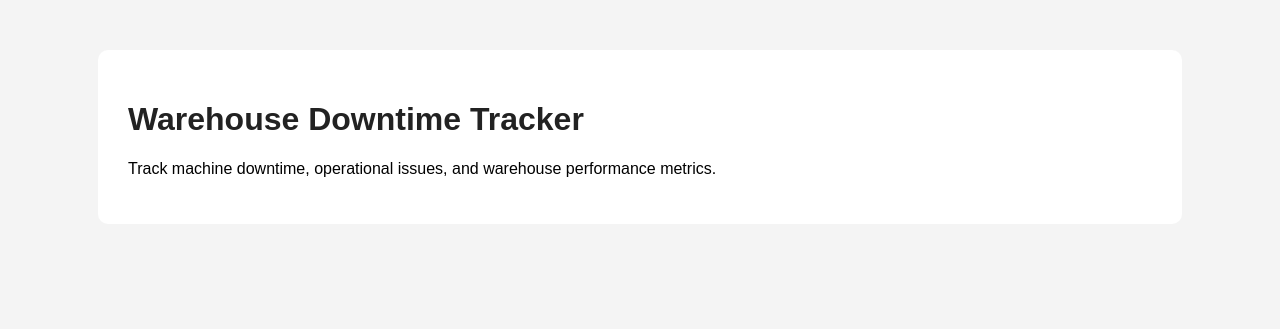
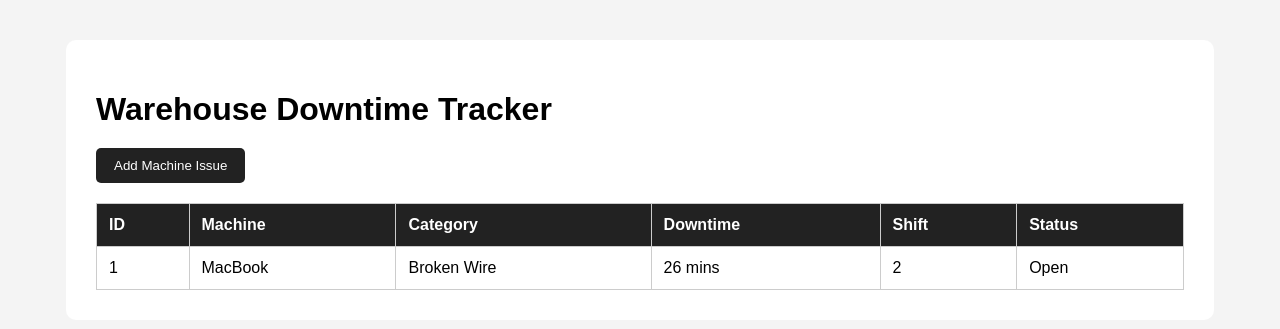
Before and after one commit to LuisBatrez/warehouse-downtime-tracker, a Flask app: page / in a window 1280 px wide. Shown: the top 329 px of the page. Run offline with Flask 3, Linux system fonts and the light colour scheme; data comes from the database, SQL or seed files in the repository; both versions use the stored data as it was after the commit.

Commit message:
Set up SQLite database and downtime model

```diff
--- a/app.py
+++ b/app.py
@@ -1,12 +1,77 @@
-from flask import Flask, render_template
+from flask import Flask, render_template, request, redirect
+from database import init_db
+import sqlite3
+
 
 app = Flask(__name__)
 
 
+def init_db():
+    conn = sqlite3.connect("database.db")
+    cursor = conn.cursor()
+
+    cursor.execute("""
+        CREATE TABLE IF NOT EXISTS issues (
+            id INTEGER PRIMARY KEY AUTOINCREMENT,
+            machine_name TEXT NOT NULL,
+            issue_category TEXT NOT NULL,
+            downtime_minutes INTEGER NOT NULL,
+            shift TEXT NOT NULL,
+            status TEXT NOT NULL
+        )
+    """)
+
+    conn.commit()
+    conn.close()
+
+
 @app.route("/")
 def home():
-    return render_template("index.html")
+    conn = sqlite3.connect("database.db")
+    cursor = conn.cursor()
+
+    cursor.execute("SELECT * FROM issues")
+    issues = cursor.fetchall()
+
+    conn.close()
+
+    return render_template("index.html", issues=issues)
+
+
+@app.route("/add", methods=["GET", "POST"])
+def add_issue():
+
+    if request.method == "POST":
+
+        machine_name = request.form["machine_name"]
+        issue_category = request.form["issue_category"]
+        downtime_minutes = request.form["downtime_minutes"]
+        shift = request.form["shift"]
+        status = request.form["status"]
+
+        conn = sqlite3.connect("database.db")
+        cursor = conn.cursor()
+
+        cursor.execute("""
+            INSERT INTO issues
+            (machine_name, issue_category, downtime_minutes, shift, status)
+            VALUES (?, ?, ?, ?, ?)
+        """, (
+            machine_name,
+            issue_category,
+            downtime_minutes,
+            shift,
+            status
+        ))
+
+        conn.commit()
+        conn.close()
+
+        return redirect("/")
+
+    return render_template("add_issue.html")
 
 
 if __name__ == "__main__":
+    init_db()
     app.run(debug=True)
--- /dev/null
+++ b/database.py
@@ -0,0 +1,28 @@
+import sqlite3
+
+DATABASE = "database.db"
+
+
+def get_db_connection():
+    conn = sqlite3.connect(DATABASE)
+    conn.row_factory = sqlite3.Row
+    return conn
+
+
+def init_db():
+    conn = get_db_connection()
+
+    conn.execute("""
+        CREATE TABLE IF NOT EXISTS downtime_reports (
+            id INTEGER PRIMARY KEY AUTOINCREMENT,
+            machine_name TEXT NOT NULL,
+            issue_category TEXT NOT NULL,
+            downtime_minutes INTEGER NOT NULL,
+            shift TEXT NOT NULL,
+            report_date TEXT NOT NULL,
+            status TEXT NOT NULL
+        )
+    """)
+
+    conn.commit()
+    conn.close()
--- a/static/style.css
+++ b/static/style.css
@@ -6,13 +6,56 @@ body {
 }
 
 .container {
-    width: 80%;
-    margin: 50px auto;
+    width: 85%;
+    margin: 40px auto;
     background: white;
     padding: 30px;
     border-radius: 10px;
 }
 
 h1 {
-    color: #222;
+    margin-bottom: 20px;
 }
+
+button {
+    background-color: #222;
+    color: white;
+    border: none;
+    padding: 10px 18px;
+    border-radius: 5px;
+    cursor: pointer;
+    margin-bottom: 20px;
+}
+
+button:hover {
+    background-color: #444;
+}
+
+table {
+    width: 100%;
+    border-collapse: collapse;
+}
+
+table, th, td {
+    border: 1px solid #ccc;
+}
+
+th {
+    background-color: #222;
+    color: white;
+}
+
+th, td {
+    padding: 12px;
+    text-align: left;
+}
+
+form {
+    display: flex;
+    flex-direction: column;
+}
+
+input, select {
+    padding: 10px;
+    margin-bottom: 15px;
+}
--- a/templates/index.html
+++ b/templates/index.html
@@ -10,12 +10,39 @@
 <body>
 
     <div class="container">
+
         <h1>Warehouse Downtime Tracker</h1>
 
-        <p>
-            Track machine downtime, operational issues,
-            and warehouse performance metrics.
-        </p>
+        <a href="/add">
+            <button>Add Machine Issue</button>
+        </a>
+
+        <table>
+
+            <tr>
+                <th>ID</th>
+                <th>Machine</th>
+                <th>Category</th>
+                <th>Downtime</th>
+                <th>Shift</th>
+                <th>Status</th>
+            </tr>
+
+            {% for issue in issues %}
+
+            <tr>
+                <td>{{ issue[0] }}</td>
+                <td>{{ issue[1] }}</td>
+                <td>{{ issue[2] }}</td>
+                <td>{{ issue[3] }} mins</td>
+                <td>{{ issue[4] }}</td>
+                <td>{{ issue[5] }}</td>
+            </tr>
+
+            {% endfor %}
+
+        </table>
+
     </div>
 
 </body>
```
Also changed, not shown: templates/add_issue.html (+46 -0 lines), database.db (added).
